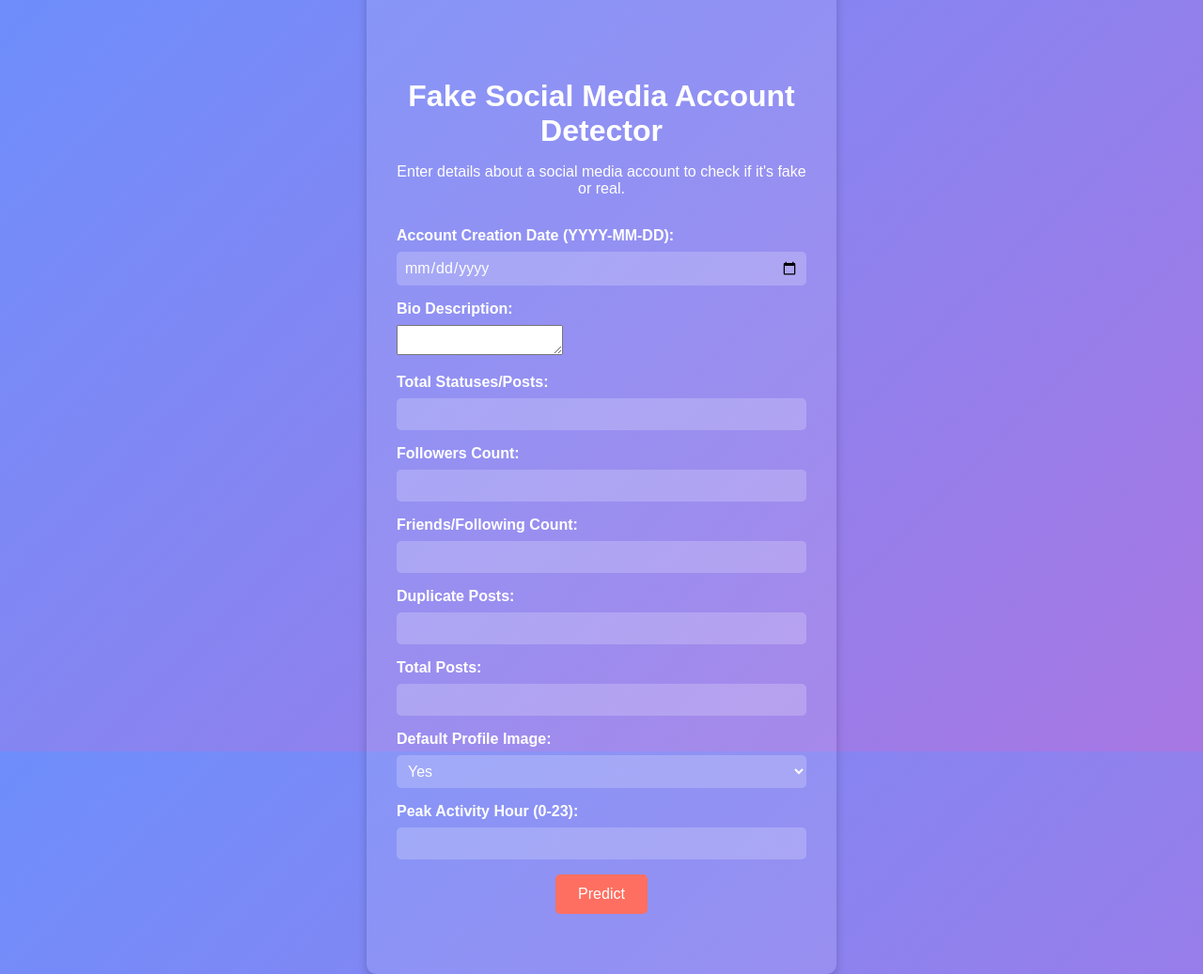
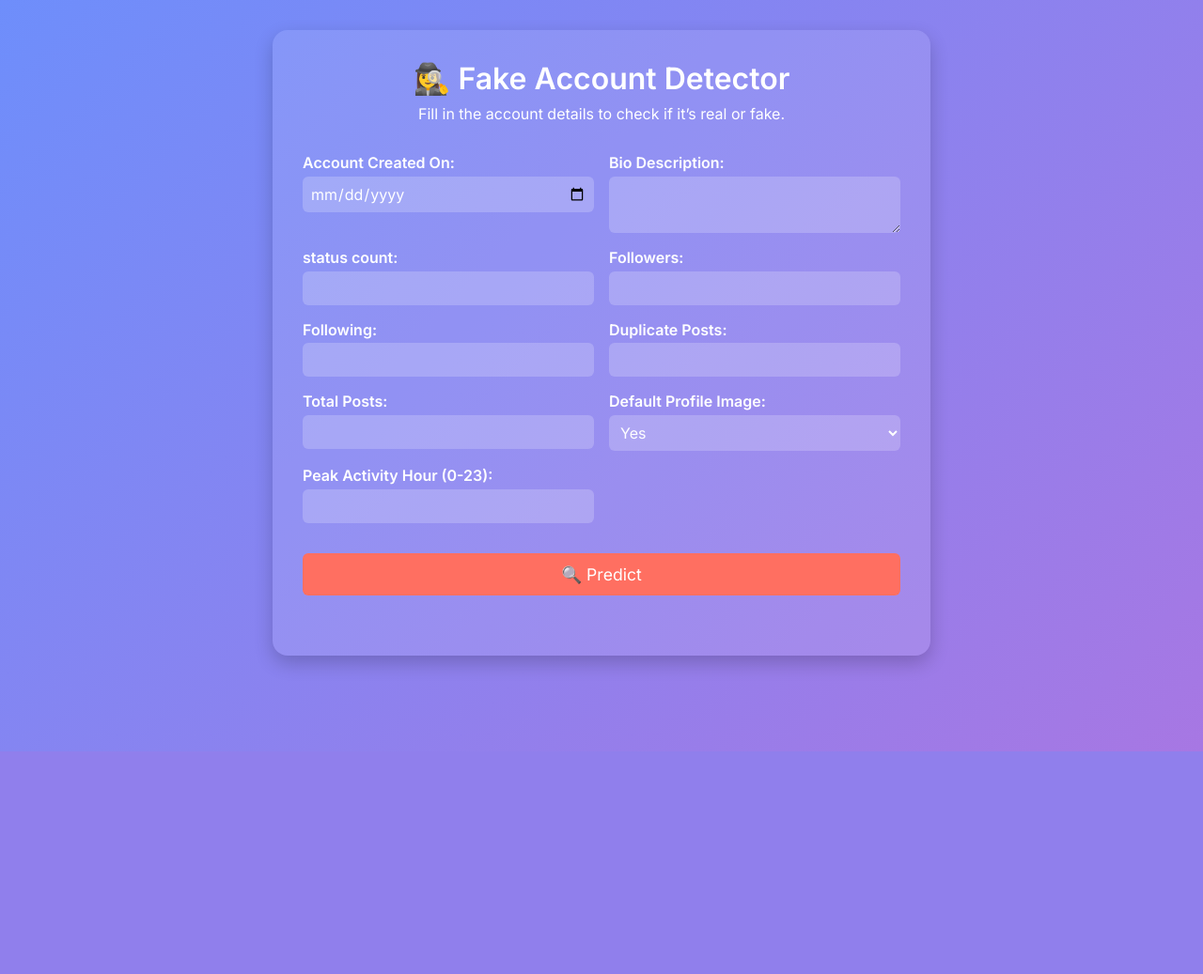
Before and after one commit to AyushYadav76/Fake_Social_Media_Account_Detection, a Flask app: page / in a window 1280 px wide. Shown: the whole page at 94% size. After the commit the page ends 800 px from the top, so only its background shows below. Run offline with Flask 3, Linux system fonts and the light colour scheme; parts of the project's set-up code (start-up, migrations or seed data) failed here and were passed over.

Commit message:
changing the UI

```diff
--- a/static/script.js
+++ b/static/script.js
@@ -1,43 +1,38 @@
 document.getElementById('prediction-form').addEventListener('submit', async (event) => {
   event.preventDefault();
 
-    // Get form data
   const formData = new FormData(event.target);
+  const button = document.getElementById('predict-button');
+  const resultDiv = document.getElementById('result');
 
-    // Show loading state on the button
-    const button = document.getElementById('predict-button');
   button.disabled = true;
   button.textContent = 'Predicting...';
+  resultDiv.innerHTML = '<p>🔄 Processing...</p>';
 
   try {
-      // Send POST request to Flask backend
     const response = await fetch('/predict', {
       method: 'POST',
       body: formData
     });
 
     const result = await response.json();
-      const resultDiv = document.getElementById('result');
 
-      // Display the result
     if (result.error) {
-        resultDiv.textContent = `Error: ${result.error}`;
+      resultDiv.innerHTML = `🚫 Error: ${result.error}`;
       resultDiv.className = 'result error';
     } else {
       resultDiv.innerHTML = `
-          <p>Prediction: <strong>${result.prediction === 1 ? 'Fake' : 'Real'}</strong></p>
-          <p>Probability of being fake: ${(result.probability * 100).toFixed(2)}%</p>
+        <p>Prediction: <strong>${result.prediction === 1 ? '🧠 Fake' : '✅ Real'}</strong></p>
+        <p>Probability of being fake: <strong>${(result.probability * 100).toFixed(2)}%</strong></p>
       `;
       resultDiv.className = 'result success';
     }
   } catch (error) {
     console.error(error);
-      const resultDiv = document.getElementById('result');
-      resultDiv.textContent = 'An unexpected error occurred.';
+    resultDiv.innerHTML = 'An unexpected error occurred.';
     resultDiv.className = 'result error';
   }
 
-    // Reset button state
   button.disabled = false;
-    button.textContent = 'Predict';
+  button.textContent = '🔍 Predict';
 });
--- a/static/styles.css
+++ b/static/styles.css
@@ -1,95 +1,115 @@
-/* General Styles */
 * {
   margin: 0;
   padding: 0;
   box-sizing: border-box;
-    font-family: 'Arial', sans-serif;
+  font-family: 'Inter', sans-serif;
 }
 
 body {
   background: linear-gradient(135deg, #6e8efb, #a777e3);
-    color: #fff;
+  min-height: 100vh;
   display: flex;
   justify-content: center;
-    align-items: center;
-    height: 100vh;
+  align-items: start;
+  padding: 2rem;
+  color: #fff;
 }
 
 .container {
   background: rgba(255, 255, 255, 0.1);
   padding: 2rem;
-    padding-top: 320px;
-    border-radius: 10px;
-    box-shadow: 0 4px 10px rgba(0, 0, 0, 0.2);
+  border-radius: 16px;
+  box-shadow: 0 8px 20px rgba(0, 0, 0, 0.2);
   width: 100%;
-    max-width: 500px;
-    text-align: center;
+  max-width: 700px;
+  animation: fadeIn 0.6s ease-in;
 }
 
 h1 {
   font-size: 2rem;
-    margin-bottom: 1rem;
+  margin-bottom: 0.5rem;
+  text-align: center;
 }
 
 p {
+  text-align: center;
+  margin-bottom: 2rem;
   font-size: 1rem;
-    margin-bottom: 2rem;
 }
 
-  /* Input Group Styles */
+.input-grid {
+  display: grid;
+  grid-template-columns: 1fr 1fr;
+  gap: 1rem;
+}
+
 .input-group {
-    margin-bottom: 1rem;
-    text-align: left;
+  display: flex;
+  flex-direction: column;
 }
 
 label {
-    display: block;
-    margin-bottom: 0.5rem;
-    font-weight: bold;
+  font-weight: 600;
+  margin-bottom: 0.3rem;
 }
 
-  input, select {
-    width: 100%;
+input, select, textarea {
   padding: 0.5rem;
   border: none;
-    border-radius: 5px;
-    background: rgba(255, 255, 255, 0.2);
+  border-radius: 6px;
+  font-size: 1rem;
+  background-color: rgba(255, 255, 255, 0.2);
   color: #fff;
-    font-size: 1rem;
 }
 
-  input:focus, select:focus {
+input:focus, textarea:focus, select:focus {
   outline: none;
-    background: rgba(255, 255, 255, 0.3);
+  background-color: rgba(255, 255, 255, 0.3);
 }
 
-  /* Button Styles */
+textarea {
+  resize: vertical;
+  min-height: 60px;
+}
+
 button {
-    background: #ff6f61;
+  margin-top: 2rem;
+  width: 100%;
+  padding: 0.75rem;
+  font-size: 1.1rem;
+  background-color: #ff6f61;
+  border: none;
+  border-radius: 6px;
   color: #fff;
-    border: none;
-    padding: 0.75rem 1.5rem;
-    border-radius: 5px;
-    font-size: 1rem;
   cursor: pointer;
-    transition: background 0.3s ease;
+  transition: 0.3s ease;
 }
 
 button:hover {
-    background: #ff4d4d;
+  background-color: #ff4d4d;
 }
 
-  /* Result Section */
 .result {
   margin-top: 2rem;
+  text-align: center;
   font-size: 1.2rem;
-    text-align: center;
 }
 
 .result.success {
-    color: hwb(120 95% 4%);
+  color: #00ffae;
 }
 
 .result.error {
-    color: #f44336;
+  color: #ff4d4d;
 }
+
+@keyframes fadeIn {
+  from { opacity: 0; transform: translateY(20px); }
+  to   { opacity: 1; transform: translateY(0); }
+}
+
+@media screen and (max-width: 600px) {
+  .input-grid {
+    grid-template-columns: 1fr;
+  }
+}
--- a/templates/index.html
+++ b/templates/index.html
@@ -1,21 +1,22 @@
 <!DOCTYPE html>
 <html lang="en">
 <head>
-  <meta charset="UTF-8">
-  <meta name="viewport" content="width=device-width, initial-scale=1.0">
+  <meta charset="UTF-8" />
+  <meta name="viewport" content="width=device-width, initial-scale=1.0" />
   <title>Fake Social Media Account Detection</title>
-  <link rel="stylesheet" href="{{ url_for('static', filename='styles.css') }}">
+  <link rel="stylesheet" href="{{ url_for('static', filename='styles.css') }}" />
+  <link href="https://fonts.googleapis.com/css2?family=Inter:wght@400;600&display=swap" rel="stylesheet">
 </head>
 <body>
   <div class="container">
-    <h1>Fake Social Media Account Detector</h1>
-    <p>Enter details about a social media account to check if it's fake or real.</p>
+    <h1>🕵️‍♀️ Fake Account Detector</h1>
+    <p>Fill in the account details to check if it’s real or fake.</p>
 
     <form id="prediction-form">
-      <!-- Input Fields -->
+      <div class="input-grid">
         <div class="input-group">
-        <label for="created_at">Account Creation Date (YYYY-MM-DD):</label>
-        <input type="date" id="created_at" name="created_at" required>
+          <label for="created_at">Account Created On:</label>
+          <input type="date" id="created_at" name="created_at" required />
         </div>
 
         <div class="input-group">
@@ -24,28 +25,28 @@
         </div>
 
         <div class="input-group">
-        <label for="statuses_count">Total Statuses/Posts:</label>
-        <input type="number" id="statuses_count" name="statuses_count" required>
+          <label for="statuses_count">status count:</label>
+          <input type="number" id="statuses_count" name="statuses_count" required />
         </div>
 
         <div class="input-group">
-        <label for="followers_count">Followers Count:</label>
-        <input type="number" id="followers_count" name="followers_count" required>
+          <label for="followers_count">Followers:</label>
+          <input type="number" id="followers_count" name="followers_count" required />
         </div>
 
         <div class="input-group">
-        <label for="friends_count">Friends/Following Count:</label>
-        <input type="number" id="friends_count" name="friends_count" required>
+          <label for="friends_count">Following:</label>
+          <input type="number" id="friends_count" name="friends_count" required />
         </div>
 
         <div class="input-group">
           <label for="duplicate_posts">Duplicate Posts:</label>
-        <input type="number" id="duplicate_posts" name="duplicate_posts" required>
+          <input type="number" id="duplicate_posts" name="duplicate_posts" required />
         </div>
 
         <div class="input-group">
           <label for="total_posts">Total Posts:</label>
-        <input type="number" id="total_posts" name="total_posts" required>
+          <input type="number" id="total_posts" name="total_posts" required />
         </div>
 
         <div class="input-group">
@@ -58,18 +59,16 @@
 
         <div class="input-group">
           <label for="hour_of_day">Peak Activity Hour (0-23):</label>
-        <input type="number" id="hour_of_day" name="hour_of_day" min="0" max="23" required>
+          <input type="number" id="hour_of_day" name="hour_of_day" min="0" max="23" required />
+        </div>
       </div>
 
-      <!-- Submit Button -->
-      <button type="submit" id="predict-button">Predict</button>
+      <button type="submit" id="predict-button">🔍 Predict</button>
     </form>
 
-    <!-- Result Section -->
     <div id="result" class="result"></div>
   </div>
 
-  <!-- JavaScript -->
   <script src="{{ url_for('static', filename='script.js') }}"></script>
 </body>
 </html>
```
Lines whose indentation alone changed are shown as unchanged.
